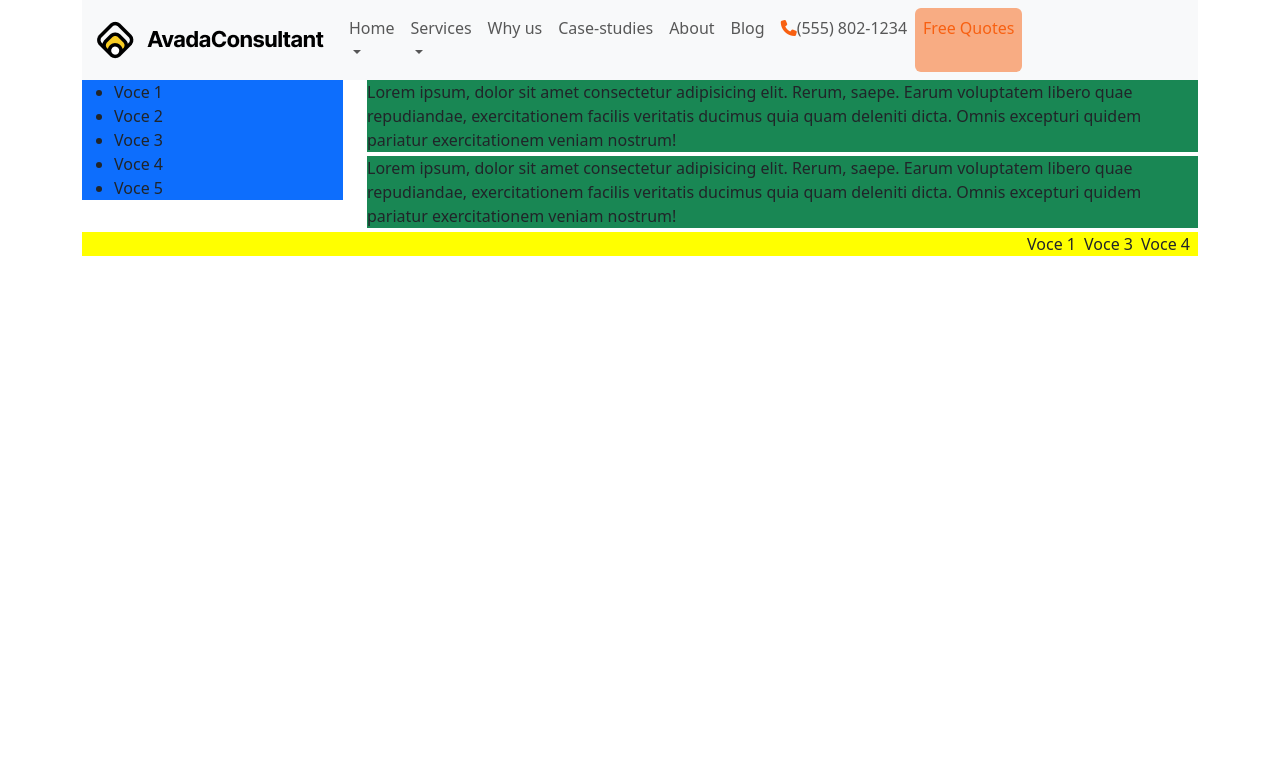
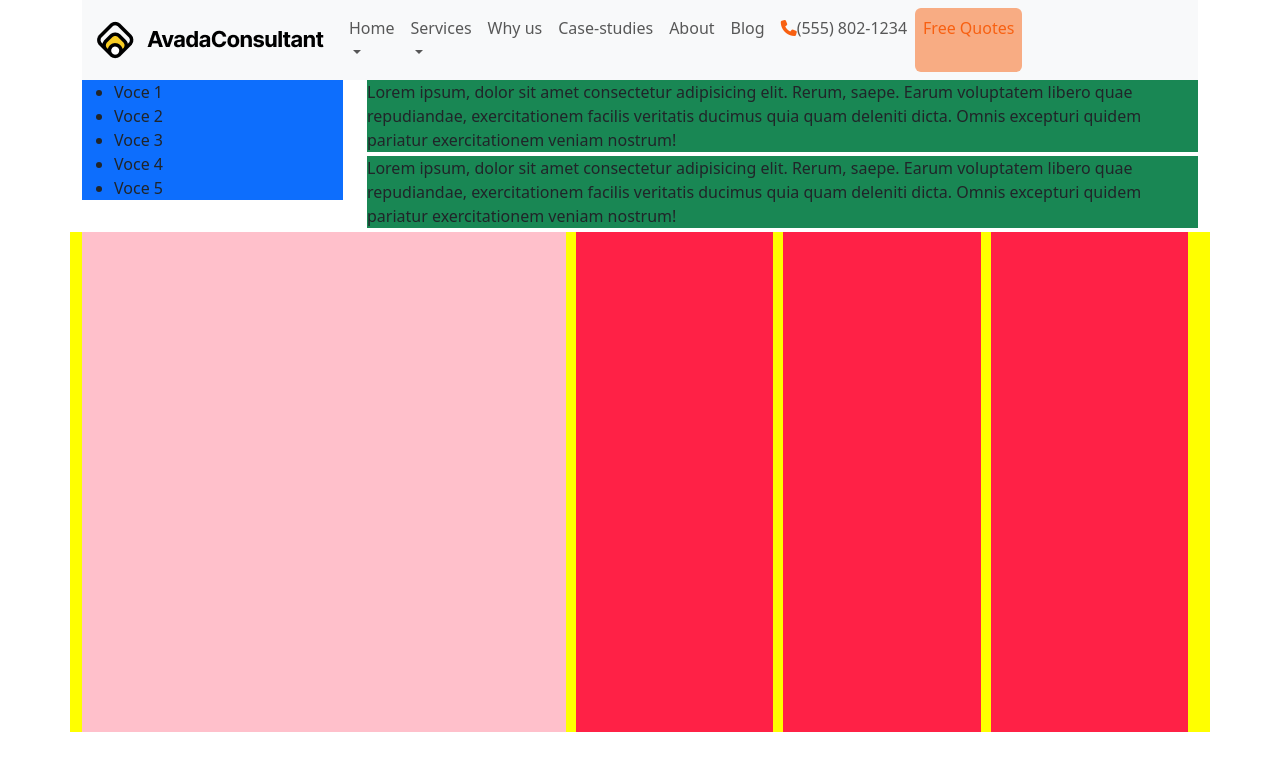
Before and after one commit to AndyDAntuono/proj-html-vuejs, a Vue app: page / in a window 1280 px wide. Shown: the top 770 px of the page. Built offline with nearby package versions, Linux system fonts and the light colour scheme.

Commit message:
[UPD] updated README.MD and AppFooter.vue

```diff
--- a/src/components/AppFooter.vue
+++ b/src/components/AppFooter.vue
@@ -1,17 +1,13 @@
 <script></script>
 <template>
-    <!--per il momento inserisco un impaginazione generica per verificare se l'output generale del progetto corrisponde all'impaginazione che sto impostando-->
     <footer>
         <div class="container">
             <div class="row">
-                <div class="col-12">
-                    <div class="footer-navbar">
-                        <ul class="d-flex flex-row list-unstyled justify-content-end">
-                            <li class="me-2">Voce 1</li>
-                            <li class="me-2">Voce 3</li>
-                            <li class="me-2">Voce 4</li>
-                        </ul>
-                    </div>
+                <div class="footer-navbar d-flex">
+                    <div class="fn_col-45"></div>
+                    <div class="fn_col-55"></div>
+                    <div class="fn_col-55"></div>
+                    <div class="fn_col-55"></div>
                 </div>
             </div>
         </div>
@@ -20,5 +16,19 @@
 <style lang="scss">
     .footer-navbar {
         background-color: yellow;
+        width: 100%;
+        height: 500px; /*l'altezza la inserisco temporaneamente solo per impostare gli spazi*/
+    };
+    .fn_col-45 {
+        width: 45%;
+        background-color: pink;
+        height: 500px;
+        margin-right: 10px;
+    };
+    .fn_col-55 {
+        width: calc(55% / 3);
+        background-color: rgb(255, 33, 70);
+        height: 500px;
+        margin-right: 10px;
     }
 </style>
```
Also changed, not shown: 1 other file (tests, documents, lock files or other folders).
